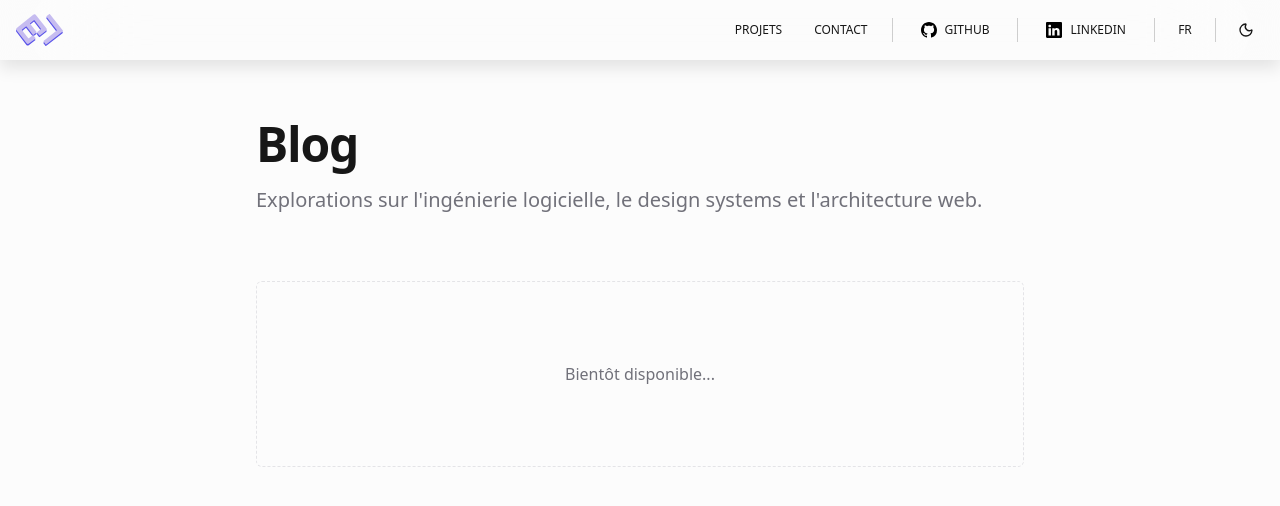
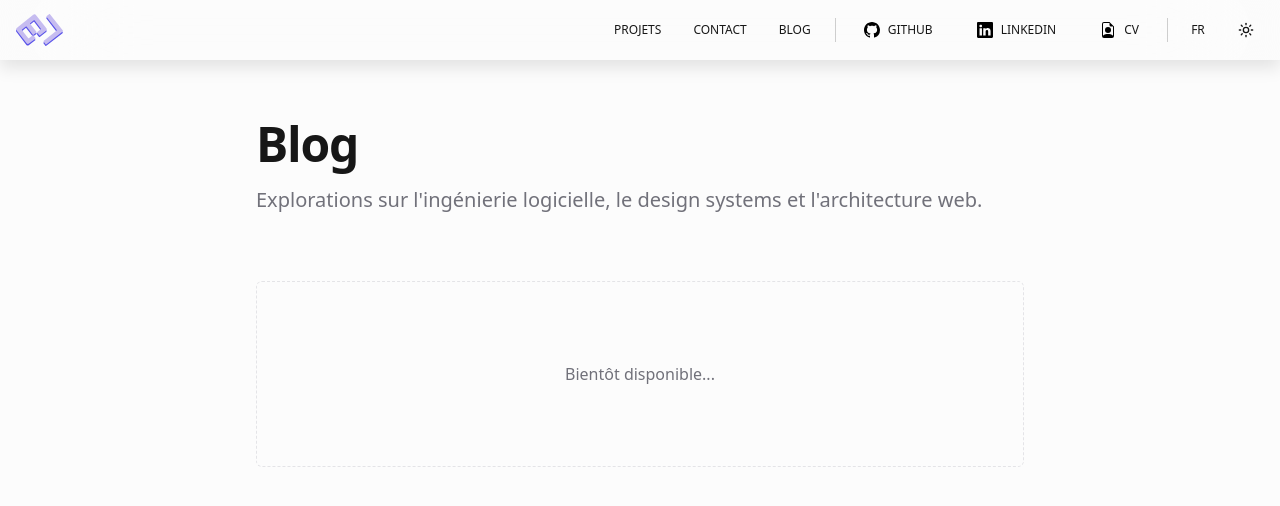
Before and after one commit to Bima42/portfolio, a React (Vite) app: page /blog in a window 1280 px wide. Shown: the top 506 px of the page. Built offline with nearby package versions, Linux system fonts and the light colour scheme.

Commit message:
some updates after blog feature (#10)
* fix: typo in dokploy

* feat: style for links

* fix: some links ui and modal close

* fix: mobile nav menu

* feat: put back cv button

```diff
--- a/public/docstral/content-en.md
+++ b/public/docstral/content-en.md
@@ -12,7 +12,7 @@ This project was born from two main motivations:
 Continue refining my ability to build fast, production-ready applications. Validate my tech stack and patterns in preparation for a future open-source fullstack template.
 
 **Deployment & LLMOps Practice**
-Experiment with deployment tooling (e.g., [Dockploy](https://dockploy.com)), self-hosting models via [vLLM](https://github.com/vllm-project/vllm), and LLM operations workflows.
+Experiment with deployment tooling (e.g., [Dokploy](https://dokploy.com/)), self-hosting models via [vLLM](https://github.com/vllm-project/vllm), and LLM operations workflows.
 
 This is not a SaaS or commercial product. It's a portfolio project and learning playground to showcase for collaborators, friends or recruiters.
 
--- a/public/docstral/content-fr.md
+++ b/public/docstral/content-fr.md
@@ -12,7 +12,7 @@ Ce projet est né de deux motivations principales :
 Poursuivre mon perfectionnement dans la construction d'applications rapides et prêtes pour la production. Valider ma stack technique et mes patterns en préparation d'un futur template fullstack open-source.
 
 **Pratique du déploiement & LLMOps**
-Expérimenter avec les outils de déploiement (notamment [Dockploy](https://dockploy.com)), l'auto-hébergement de modèles via [vLLM](https://github.com/vllm-project/vllm), et les workflows d'opérations LLM.
+Expérimenter avec les outils de déploiement (notamment [Dokploy](https://dokploy.com/)), l'auto-hébergement de modèles via [vLLM](https://github.com/vllm-project/vllm), et les workflows d'opérations LLM.
 
 Il ne s'agit pas d'un produit SaaS ou commercial, mais d'un projet portfolio et d'un terrain d'apprentissage destiné à être présenté à des collaborateurs, amis ou recruteurs.
 
--- a/src/components/about/atoms/CardFooter.tsx
+++ b/src/components/about/atoms/CardFooter.tsx
@@ -16,7 +16,7 @@ export function CardFooter({ item }: CardFooterProps) {
                 href={item.link}
                 target="_blank"
                 rel="noopener noreferrer"
-                className="inline-flex items-center justify-center gap-2 px-4 py-2 text-sm font-medium text-primary bg-primary/10 hover:bg-primary/20 rounded-md transition-all duration-200 hover:scale-105 focus:outline-none focus:ring-2 focus:ring-primary/50"
+                className="inline-flex items-center justify-center gap-2 px-2 py-2 text-sm link-style hover-button"
             >
                 <span>{t('timeline.discover')}</span>
                 <ExternalLink className="w-4 h-4" />
--- a/src/components/header/Header.tsx
+++ b/src/components/header/Header.tsx
@@ -11,8 +11,8 @@ export function Header() {
 
     const defaultNavigation: NavigationMenuItem[] = [
         { label: t('navigation.projects'), id: 'projects' },
-        // { label: t('navigation.blog'), id: 'blog' },
         { label: t('navigation.contact'), id: 'contact' },
+        { label: t('navigation.blog'), id: 'blog' },
     ];
 
     return (
--- a/src/components/header/atoms/HeaderIconButtonLayout.tsx
+++ b/src/components/header/atoms/HeaderIconButtonLayout.tsx
@@ -23,10 +23,8 @@ export function HeaderIconButtonLayout({
 }: HeaderIconButtonLayoutProps) {
     const baseClasses = `
         flex items-center justify-center space-x-2 px-4 py-2
-        transition-all duration-200 text-foreground
-        text-xs font-medium hover-button rounded-sm
+        link-style hover-button
         focus:outline-none focus:ring-1 focus:ring-primary
-        sm:justify-start
         ${className}
     `;
 
--- a/src/components/header/molecules/desktop/DesktopControls.tsx
+++ b/src/components/header/molecules/desktop/DesktopControls.tsx
@@ -2,19 +2,20 @@ import { VerticalDivider } from '../../atoms';
 import { LanguageToggle, ThemeToggle } from '../index.ts';
 import { GithubButton } from '@/components/header/molecules/icon-buttons/GithubButton.tsx';
 import { LinkedInButton } from '@/components/header/molecules/icon-buttons/LinkedInButton.tsx';
+import { CVButton } from '@/components/header/molecules/icon-buttons/CVButton.tsx';
 
 export function DesktopControls() {
     return (
         <div className="hidden md:flex items-center space-x-3">
             <VerticalDivider />
+
             <GithubButton />
+            <LinkedInButton />
+            <CVButton />
+
             <VerticalDivider />
-            <LinkedInButton />
-            <VerticalDivider />
-            {/*<CVButton />*/}
-            {/*<VerticalDivider />*/}
+
             <LanguageToggle />
-            <VerticalDivider />
             <ThemeToggle />
         </div>
     );
--- a/src/components/header/molecules/mobile/MobileMenuHeader.tsx
+++ b/src/components/header/molecules/mobile/MobileMenuHeader.tsx
@@ -14,8 +14,7 @@ export function MobileMenuHeader({ onClose }: MobileMenuHeaderProps) {
         <SheetHeader
             className="
                 flex flex-row items-center justify-between
-                p-6 pb-4
-                border-b border-foreground/10 border-foreground/20
+                p-4 border-b border-foreground/10
             "
         >
             <SheetTitle className="text-lg font-semibold text-foreground">
@@ -27,11 +26,7 @@ export function MobileMenuHeader({ onClose }: MobileMenuHeaderProps) {
                 ariaLabel="Close navigation menu"
                 variant="ghost"
                 size="sm"
-                className="
-                    hover:bg-white/10 hover:bg-white/5
-                    active:bg-white/20 active:bg-white/10
-                    transition-colors duration-200
-                "
+                className="hover:bg-white/10 active:bg-white/20 transition-colors duration-200"
             />
         </SheetHeader>
     );
--- a/src/components/header/molecules/mobile/MobileNavigation.tsx
+++ b/src/components/header/molecules/mobile/MobileNavigation.tsx
@@ -15,7 +15,7 @@ export function MobileNavigation({
             className="
                 flex flex-col
                 flex-1
-                px-4 py-6
+                py-6
                 space-y-2
                 overflow-y-auto
             "
--- a/src/components/header/molecules/mobile/MobileSocialButtons.tsx
+++ b/src/components/header/molecules/mobile/MobileSocialButtons.tsx
@@ -1,19 +1,14 @@
 import { GithubButton } from '@/components/header/molecules/icon-buttons/GithubButton.tsx';
 import { LinkedInButton } from '@/components/header/molecules/icon-buttons/LinkedInButton.tsx';
 import { useLanguage } from '@/hooks/useLanguage.ts';
+import { CVButton } from '@/components/header/molecules/icon-buttons/CVButton.tsx';
 
 export function MobileSocialButtons() {
     const { t } = useLanguage();
     return (
-        <div
-            className="
-                border-t border-foreground/10 border-foreground/20
-                bg-foreground/5 bg-foreground/10
-                p-6 space-y-4
-            "
-        >
+        <div className="border-t border-foreground/10 bg-foreground/5 p-6 space-y-4">
             <div className="text-center">
-                <span className="text-xs font-medium text-foreground/70 text-foreground/60 uppercase tracking-wider">
+                <span className="text-xs font-medium text-foreground/70 uppercase tracking-wider">
                     {t('header.connectAndDownload')}
                 </span>
             </div>
@@ -21,7 +16,7 @@ export function MobileSocialButtons() {
             <div className="flex flex-col justify-center space-y-4 px-6">
                 <GithubButton />
                 <LinkedInButton />
-                {/*<CVButton />*/}
+                <CVButton />
             </div>
         </div>
     );
--- a/src/components/header/molecules/toggles/ThemeToggle.tsx
+++ b/src/components/header/molecules/toggles/ThemeToggle.tsx
@@ -13,7 +13,7 @@ export function ThemeToggle({ className = '' }: ThemeToggleProps) {
     return (
         <IconButton
             icon={
-                !isDark ? (
+                isDark ? (
                     <Moon className="h-4 w-4" />
                 ) : (
                     <Sun className="h-4 w-4" />
--- a/src/components/projects/atoms/ProjectModal.tsx
+++ b/src/components/projects/atoms/ProjectModal.tsx
@@ -3,7 +3,6 @@ import { ProjectContent } from './ProjectContent';
 import { IconButton } from '@/components/buttons/IconButton';
 import { X } from 'lucide-react';
 import type { Project } from '../types';
-import { useEffect } from 'react';
 
 function CloseModalButton({ onClose }: { onClose: () => void }) {
     return (
@@ -31,19 +30,6 @@ export function ProjectModal({
     onClose,
     isMobile,
 }: ProjectModalProps) {
-    // Block scrolling on the body when the modal is open
-    useEffect(() => {
-        if (isOpen) {
-            document.body.style.overflow = 'hidden';
-        } else {
-            document.body.style.overflow = 'unset';
-        }
-
-        return () => {
-            document.body.style.overflow = 'unset';
-        };
-    }, [isOpen]);
-
     return (
         <Dialog open={isOpen} onOpenChange={open => !open && onClose()}>
             {isOpen && (
@@ -54,6 +40,7 @@ export function ProjectModal({
                 className="max-w-[95vw] w-full max-h-[90vh] overflow-hidden p-0 sm:max-w-[90vw] z-101 rounded-md border-none"
                 onWheel={e => e.stopPropagation()}
                 onTouchMove={e => e.stopPropagation()}
+                showCloseButton={false}
             >
                 <div className="absolute right-4 top-4 z-10">
                     <CloseModalButton onClose={onClose} />
--- a/src/index.css
+++ b/src/index.css
@@ -149,7 +149,11 @@
     }
 
     .hover-button {
-        @apply hover:bg-accent dark:hover:bg-accent-foreground/10 hover:text-primary hover:scale-105 transition-transform;
+        @apply hover:bg-accent dark:hover:bg-accent-foreground/10 hover:scale-105 transition-transform;
+    }
+
+    .link-style {
+        @apply transition-all duration-200 text-foreground text-xs font-medium rounded-sm
     }
 
     .h1 {
```
Also changed, not shown: 1 other file (tests, documents, lock files or other folders).
